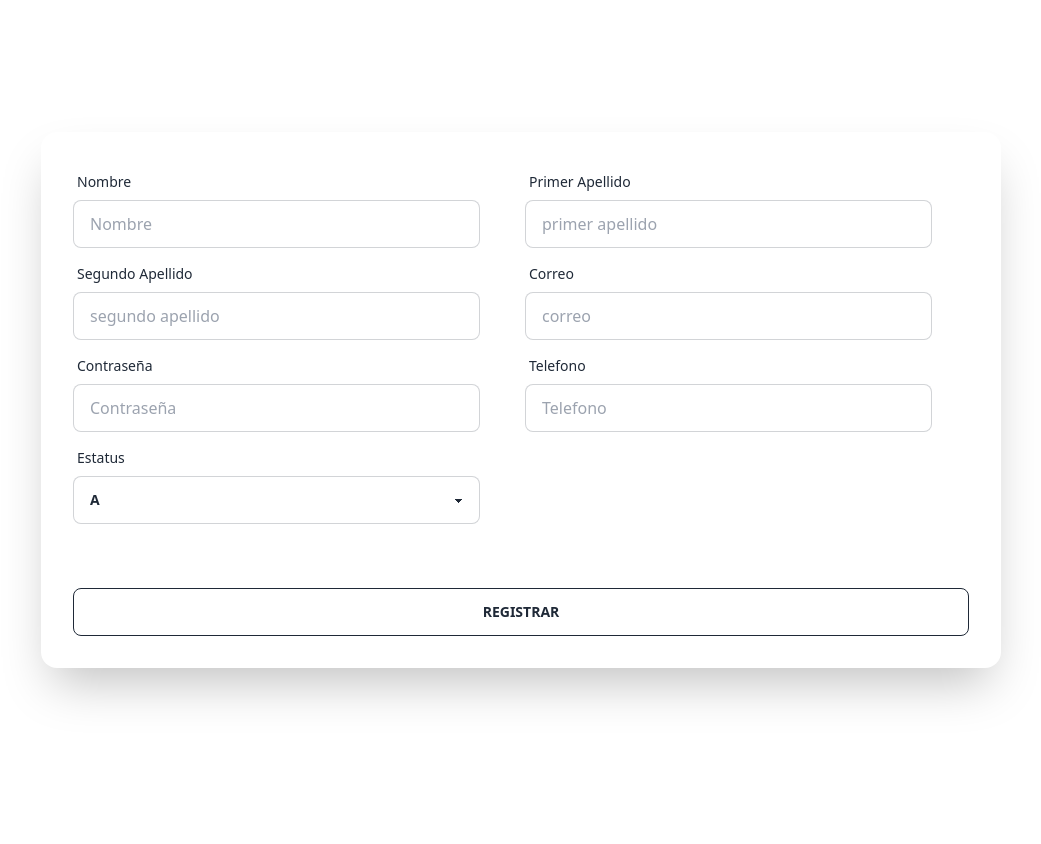
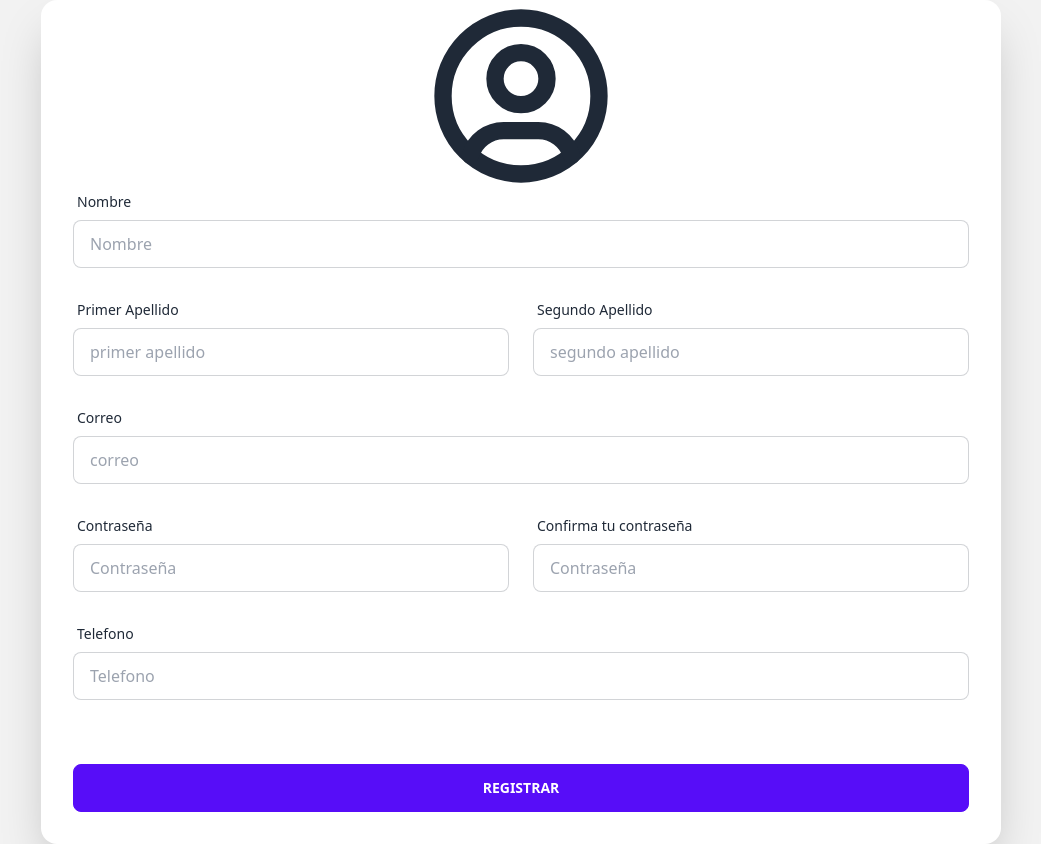
Before and after one commit to JorshBG/DocDicom-client, a React (Vite) app: page /sign-in in a window 1280 px wide. Shown: the whole page, without its empty margins (119-1160 px from the left). Before the commit the page ends 800 px from the top, so only its background shows below. Built offline with nearby package versions, Linux system fonts and the light colour scheme.

Commit message:
Add Grid Layoud to  Sign-in

```diff
--- a/package.json
+++ b/package.json
@@ -12,6 +12,7 @@
     "daisyui": "^2.51.3",
     "react": "^18.2.0",
     "react-dom": "^18.2.0",
+    "react-icons": "^4.8.0",
     "react-router-dom": "^6.9.0"
   },
   "devDependencies": {
--- a/src/components/Login.jsx
+++ b/src/components/Login.jsx
@@ -38,7 +38,7 @@ function Login() {
               </label>
             </div>
             <div className="form-control mt-6">
-              <button className="btn btn-primary">Registrar</button>
+              <button className="btn btn-primary">Iniciar Sessión</button>
             </div>
           </div>
         </form>
--- a/src/components/SignIn.jsx
+++ b/src/components/SignIn.jsx
@@ -1,18 +1,23 @@
+import { TbUserCircle } from "react-icons/tb";
+
 function Register() {
   return (
-    <div className="max-h-fit ls:hero ls:bg-base-200 md:min-h-screen md:hero">
+    <div className="max-h-fit bg-base-200 ls:hero md:min-h-screen md:hero">
       <div className="h-full ls:hero-content ls:w-9/12 md:w-9/12 sm:h-min">
-        <form className="card shadow-2xl bg-base-100 ls:w-full">
-          <div className="card-body grid grid-cols-1 lg:grid-cols-2">
+        <form className="card shadow-2xl pt-32 bg-base-100 ls:w-full">
+          <div className="card-body grid gap-6 grid-cols-1 md:grid-cols-2">
+            <div className="md:col-span-2 relative flex justify-center">
+              <TbUserCircle className="w-52 h-52 absolute -bottom-10 " />
+            </div>
             {/* Input and Label Name User */}
-            <div className="form-control">
+            <div className="form-control md:col-span-2">
               <label className="label">
                 <span className="label-text">Nombre</span>
               </label>
               <input
                 type="text"
                 placeholder="Nombre"
-                className="input input-bordered w-11/12"
+                className="input input-bordered w-12/12"
               />
             </div>
             {/* Input and Label First Last Name */}
@@ -23,7 +28,7 @@ function Register() {
               <input
                 type="text"
                 placeholder="primer apellido"
-                className="input input-bordered w-11/12"
+                className="input input-bordered w-12/12"
               />
             </div>
             {/* Input and Label Second Last Name */}
@@ -34,18 +39,18 @@ function Register() {
               <input
                 type="text"
                 placeholder="segundo apellido"
-                className="input input-bordered w-11/12"
+                className="input input-bordered w-12/12"
               />
             </div>
             {/* Input and Label Email */}
-            <div className="form-control">
+            <div className="form-control md:col-span-2">
               <label className="label">
                 <span className="label-text">Correo</span>
               </label>
               <input
                 type="email"
                 placeholder="correo"
-                className="input input-bordered w-11/12"
+                className="input input-bordered w-12/12"
               />
             </div>
             {/* Input and Label Password */}
@@ -56,33 +61,38 @@ function Register() {
               <input
                 type="password"
                 placeholder="Contraseña"
-                className="input input-bordered w-11/12"
+                className="input input-bordered w-12/12"
+              />
+            </div>
+            {/* Input and Label Confirm Password */}
+            <div className="form-control">
+              <label className="label">
+                <span className="label-text">Confirma tu contraseña</span>
+              </label>
+              <input
+                type="password"
+                placeholder="Contraseña"
+                className="input input-bordered w-12/12"
               />
             </div>
             {/* Input and Label Phone */}
-            <div className="form-control">
+            <div className="form-control md:col-span-2">
               <label className="label">
                 <span className="label-text">Telefono</span>
               </label>
               <input
                 type="tel"
                 placeholder="Telefono"
-                className="input input-bordered w-11/12"
+                className="input input-bordered w-12/12"
               />
-            </div>
-            {/* Input and Label Status */}
-            <div className="form-control">
-              <label className="label">
-                <span className="label-text">Estatus</span>
-              </label>
-              <select className="select select-bordered w-11/12">
-                <option>A</option>
-                <option>D</option>
-              </select>
             </div>
           </div>
           <div className="card-body">
-            <input type="submit" value="Registrar" className="btn btn-outline"/>
+            <input
+              type="submit"
+              value="Registrar"
+              className="btn btn-primary"
+            />
           </div>
         </form>
       </div>
```
Also changed, not shown: 1 other file (tests, documents, lock files or other folders).
